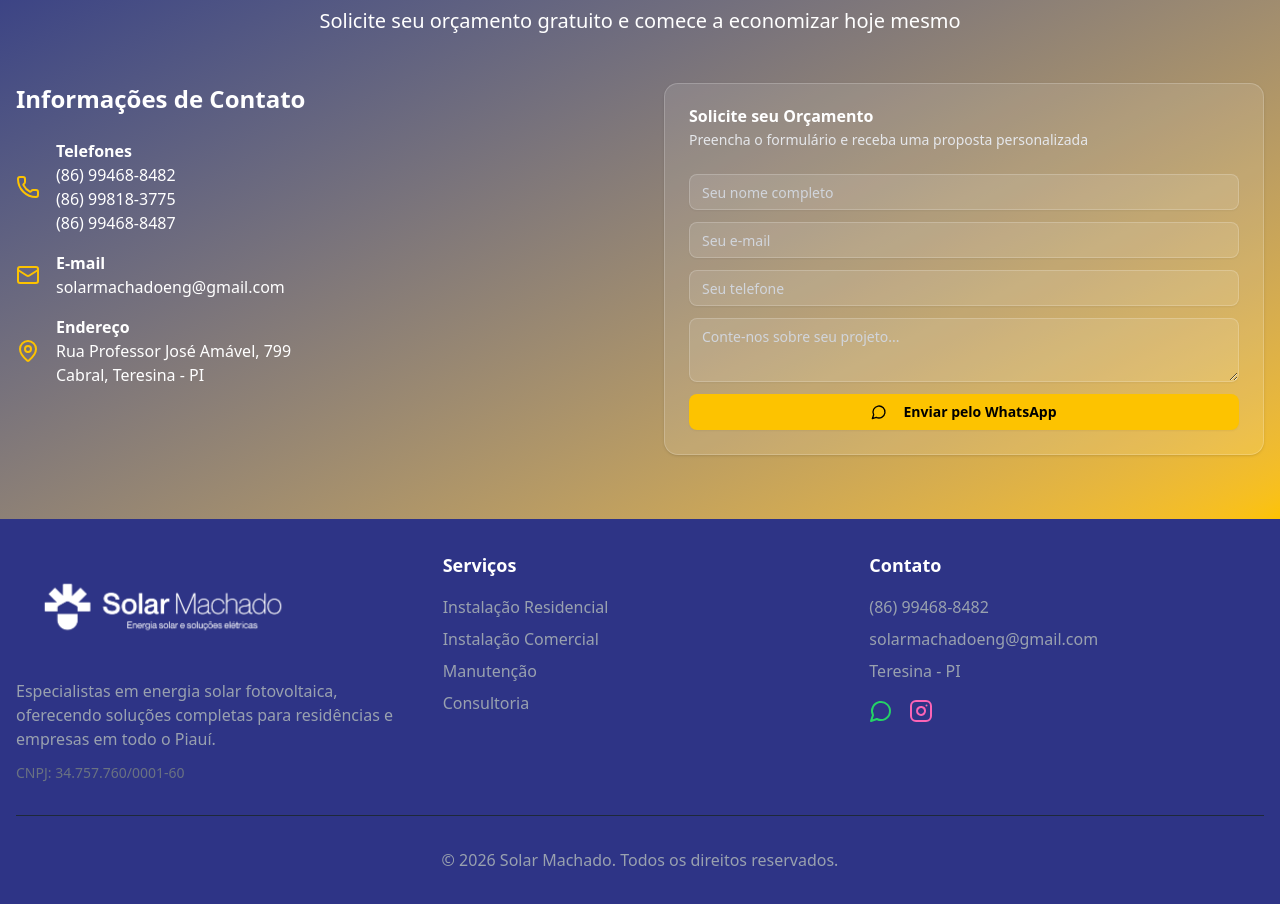
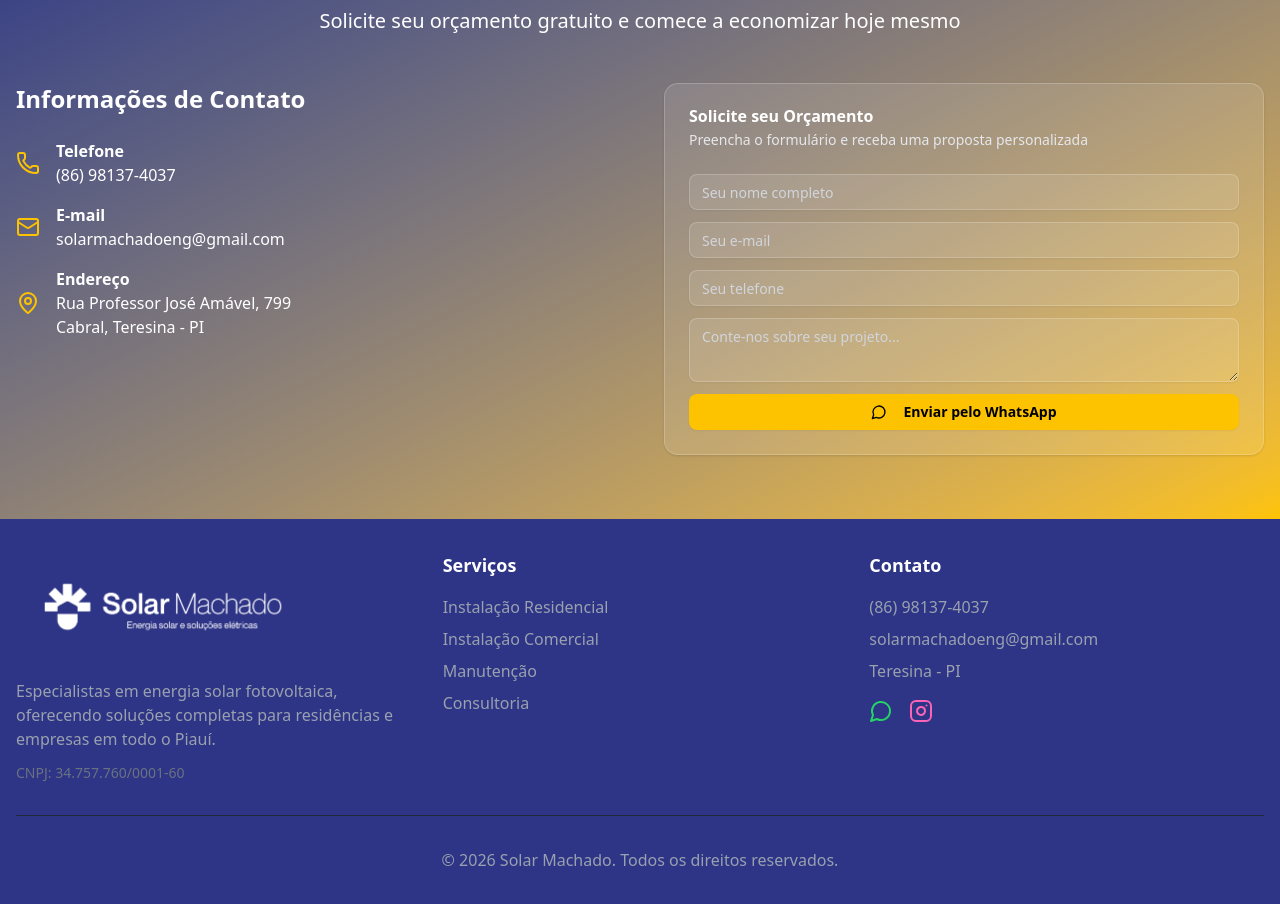
Before and after one commit to icaromachado-cyber/solar-machado-site, a React (Vite) app: page / in a window 1280 px wide. Shown: the part 5040-5944 px from the top of the page. Built offline with nearby package versions, Linux system fonts and the light colour scheme.

Commit message:
fix: atualiza telefone e WhatsApp para (86) 98137-4037

```diff
--- a/src/App.jsx
+++ b/src/App.jsx
@@ -51,7 +51,7 @@ function App() {
   const handleSubmit = (e) => {
     e.preventDefault()
     const text = `Olá, Solar Machado! Gostaria de solicitar um orçamento.%0A%0A*Nome:* ${formData.name}%0A*E-mail:* ${formData.email}%0A*Telefone:* ${formData.phone}%0A*Mensagem:* ${formData.message}`
-    window.open(`https://wa.me/5586994688482?text=${text}`, '_blank')
+    window.open(`https://wa.me/5586981374037?text=${text}`, '_blank')
     setFormData({ name: '', email: '', phone: '', message: '' })
   }
 
@@ -60,7 +60,7 @@ function App() {
 
       {/* Botão flutuante WhatsApp */}
       <a
-        href="https://wa.me/5586994688482"
+        href="https://wa.me/5586981374037"
         target="_blank"
         rel="noopener noreferrer"
         className="fixed bottom-6 right-6 z-50 bg-[#25D366] hover:bg-[#1DA851] text-white rounded-full w-14 h-14 flex items-center justify-center shadow-lg transition-transform hover:scale-110"
@@ -131,7 +131,7 @@ function App() {
               Solicitar Orçamento
             </Button>
             <Button size="lg" className="bg-[#25D366] hover:bg-[#1DA851] text-white"
-              onClick={() => window.open('https://wa.me/5586994688482', '_blank')}>
+              onClick={() => window.open('https://wa.me/5586981374037', '_blank')}>
               <MessageCircle className="w-5 h-5 mr-2" />
               WhatsApp
             </Button>
@@ -481,10 +481,8 @@ function App() {
                 <div className="flex items-center">
                   <Phone className="w-6 h-6 mr-4 text-[#fdc300]" />
                   <div>
-                    <p className="font-semibold">Telefones</p>
-                    <p>(86) 99468-8482</p>
-                    <p>(86) 99818-3775</p>
-                    <p>(86) 99468-8487</p>
+                    <p className="font-semibold">Telefone</p>
+                    <p>(86) 98137-4037</p>
                   </div>
                 </div>
                 <div className="flex items-center">
@@ -549,11 +547,11 @@ function App() {
             <div>
               <h4 className="text-lg font-semibold mb-4">Contato</h4>
               <div className="space-y-2 text-gray-400">
-                <p>(86) 99468-8482</p>
+                <p>(86) 98137-4037</p>
                 <p>solarmachadoeng@gmail.com</p>
                 <p>Teresina - PI</p>
                 <div className="flex items-center gap-4 mt-4">
-                  <a href="https://wa.me/5586994688482" target="_blank" rel="noopener noreferrer" className="text-[#25D366] hover:opacity-80 transition-opacity">
+                  <a href="https://wa.me/5586981374037" target="_blank" rel="noopener noreferrer" className="text-[#25D366] hover:opacity-80 transition-opacity">
                     <MessageCircle className="w-6 h-6" />
                   </a>
                   <a href="https://www.instagram.com/solarmachadoeng" target="_blank" rel="noopener noreferrer" className="text-pink-400 hover:opacity-80 transition-opacity">
```
